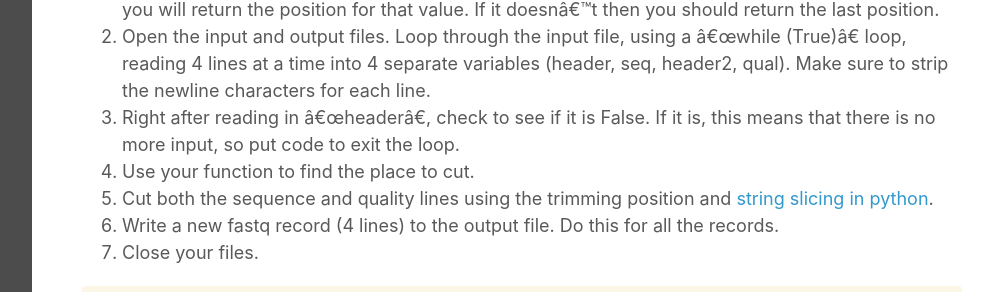
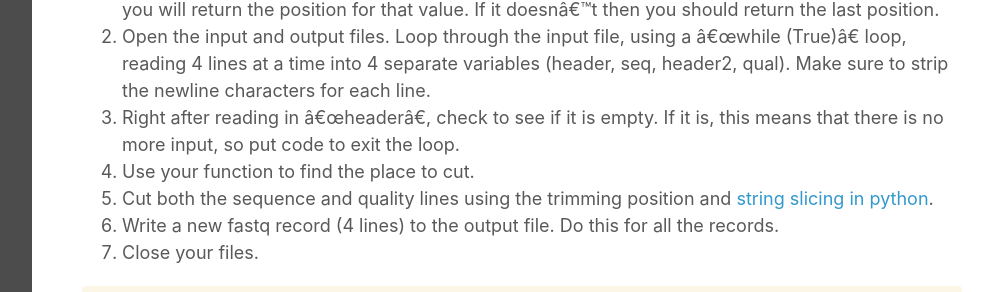
Before and after one commit to ucdavis-bioinformatics-training/2022-Feb-Introduction-To-Python-For-Bioinformatics, a Jekyll site: the page built from python/python4.md, in a window 1280 px wide. Shown: the part 2775-3067 px from the top of the page, without its empty margins (268-1261 px from the left). Built offline with Jekyll 4.4.1, drawn with Linux system fonts in a browser that asks for light colours; our own code applies the rules of GitHub Pages for plain Markdown files.

Commit message:
fixing error

```diff
--- a/python/python4.md
+++ b/python/python4.md
@@ -62,7 +62,7 @@ Let's [download a small fastq file](data/samp1.fastq) to use. Take a look at it.
 Hints:
 1. First write a function that takes two parameters, a quality string and a quality threshold, and returns the position where the sequence and quality lines will be trimmed. You will need to use the "ord" built-in function, which returns the decimal ASCII value of a character. You will need to use a loop to go through each quality value and check if it drops below the threshold. If it does, you will return the position for that value. If it doesn't then you should return the last position.
 2. Open the input and output files. Loop through the input file, using a "while (True)" loop, reading 4 lines at a time into 4 separate variables (header, seq, header2, qual). Make sure to strip the newline characters for each line.
-2. Right after reading in "header", check to see if it is False. If it is, this means that there is no more input, so put code to exit the loop.
+2. Right after reading in "header", check to see if it is empty. If it is, this means that there is no more input, so put code to exit the loop.
 3. Use your function to find the place to cut.
 4. Cut both the sequence and quality lines using the trimming position and [string slicing in python](https://www.geeksforgeeks.org/string-slicing-in-python/).
 5. Write a new fastq record (4 lines) to the output file. Do this for all the records.
```
